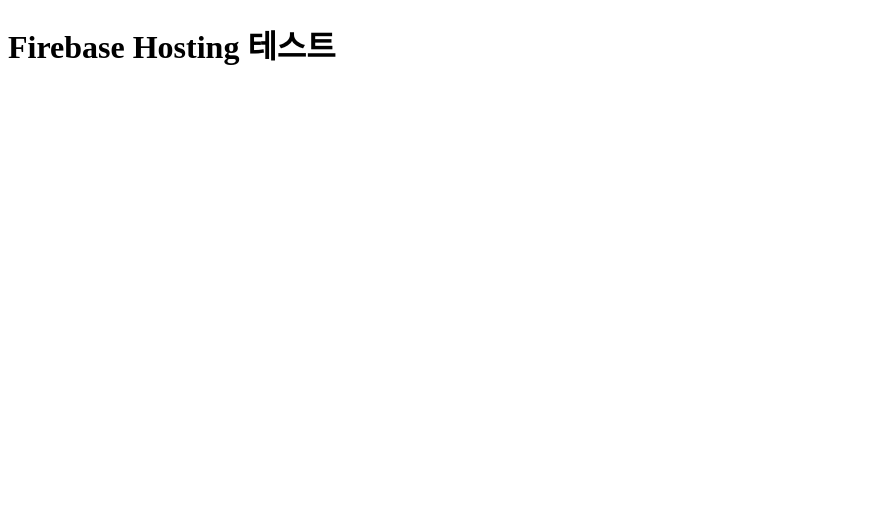
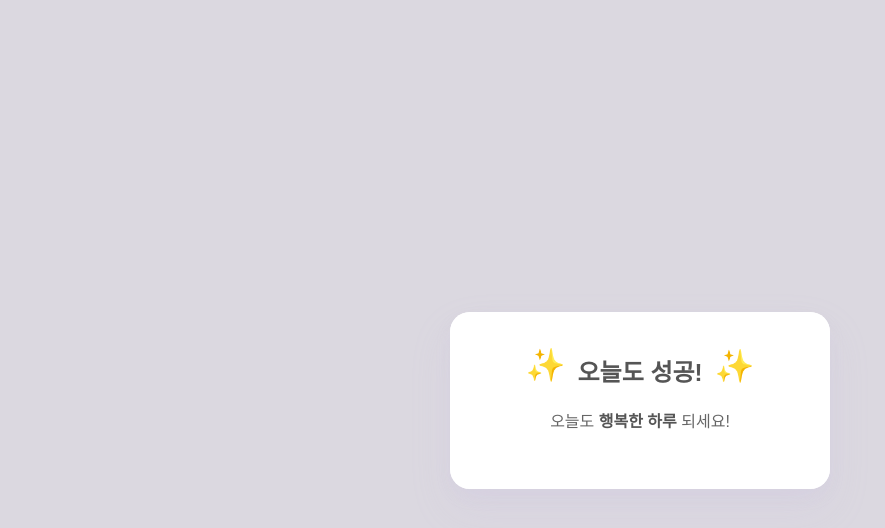
Before and after one commit to hyeji12355/attendance-check-system, a plain HTML site: page public/index.html in a window 1280 px wide. Shown: the whole page, without its empty margins (0-885 px from the left). Drawn offline with Linux system fonts and the light colour scheme.

Commit message:
Update index.html

```diff
--- a/public/index.html
+++ b/public/index.html
@@ -1,9 +1,134 @@
-<!DOCTYPE html>
-<html>
-  <head>
-    <title>테스트 페이지</title>
-  </head>
-  <body>
-    <h1>Firebase Hosting 테스트</h1>
-  </body>
+<html lang="ko">
+<head>
+    <meta charset="UTF-8">
+    <meta name="viewport" content="width=device-width, initial-scale=1.0">
+    <title>출석 확인</title>
+    <style>
+        html, body {
+            margin: 0;
+            padding: 0;
+            overflow: hidden;
+        }
+        body {
+            font-family: 'Apple SD Gothic Neo', 'Noto Sans KR', sans-serif;
+            background: #dbd8e0;
+            display: flex;
+            justify-content: center;
+            align-items: center;
+            min-height: 100vh;
+            color: #666;
+            padding: 20px;
+            box-sizing: border-box;
+        }
+        .card {
+            background: #ffffff;
+            padding: min(8vh, 40px) min(6vw, 30px);
+            border-radius: min(4vh, 20px);
+            box-shadow:
+                0 20px 40px rgba(200, 190, 230, 0.15),
+                0 8px 16px rgba(200, 190, 230, 0.1);
+            text-align: center;
+            width: 90%;
+            max-width: 320px;
+            position: relative;
+        }
+        .card::after {
+            content: '';
+            position: absolute;
+            top: 0;
+            left: 0;
+            right: 0;
+            bottom: 0;
+            background: #ffffff;
+            border-radius: min(4vh, 20px);
+            z-index: -1;
+        }
+        .card::before {
+            content: '';
+            position: absolute;
+            top: 4px;
+            left: 4px;
+            right: 4px;
+            bottom: 4px;
+            background: rgba(200, 190, 230, 0.1);
+            border-radius: min(4vh, 20px);
+            z-index: -2;
+        }
+        .success-header {
+            display: flex;
+            align-items: center;
+            justify-content: center;
+            gap: 12px;
+            margin-bottom: min(4vh, 20px);
+        }
+        .success-text {
+            color: #555555;
+            font-size: min(5vh, 24px);
+            font-weight: 700;
+            position: relative;
+            display: inline-block;
+        }
+        .success-text::after {
+            content: '';
+            position: absolute;
+            bottom: -8px;
+            left: -10%;
+            width: 120%;
+            height: 8px;
+            background: #f3f0fb;
+            z-index: -1;
+            border-radius: 4px;
+        }
+        .card p {
+            color: #666666;
+            margin: min(3vh, 15px) 0;
+            font-size: min(3.5vh, 16px);
+            line-height: 1.5;
+        }
+        .success-icon {
+            font-size: min(6vh, 32px);
+            color: #e6c4ff;
+            display: inline-block;
+            transform-origin: center;
+            animation: bounce 2s infinite;
+        }
+        .highlight {
+            color: #555555;
+            font-weight: 700;
+            position: relative;
+            display: inline-block;
+        }
+        .highlight::after {
+            content: '';
+            position: absolute;
+            bottom: 0;
+            left: 0;
+            width: 100%;
+            height: 30%;
+            background: #f3f0fb;
+            z-index: -1;
+            border-radius: 2px;
+        }
+        @keyframes bounce {
+            0%, 100% { transform: translateY(0); }
+            50% { transform: translateY(-6px); }
+        }
+        .left-star {
+            animation-delay: 0s;
+        }
+        .right-star {
+            animation-delay: 0.5s;
+        }
+    </style>
+</head>
+<body>
+    <div class="card">
+        <div class="success-header">
+            <div class="success-icon left-star">✨</div>
+            <div class="success-text">오늘도 성공!</div>
+            <div class="success-icon right-star">✨</div>
+        </div>
+        <p>오늘도 <span class="highlight">행복한 하루</span> 되세요!</p>
+    </div>
+</body>
 </html>
```
